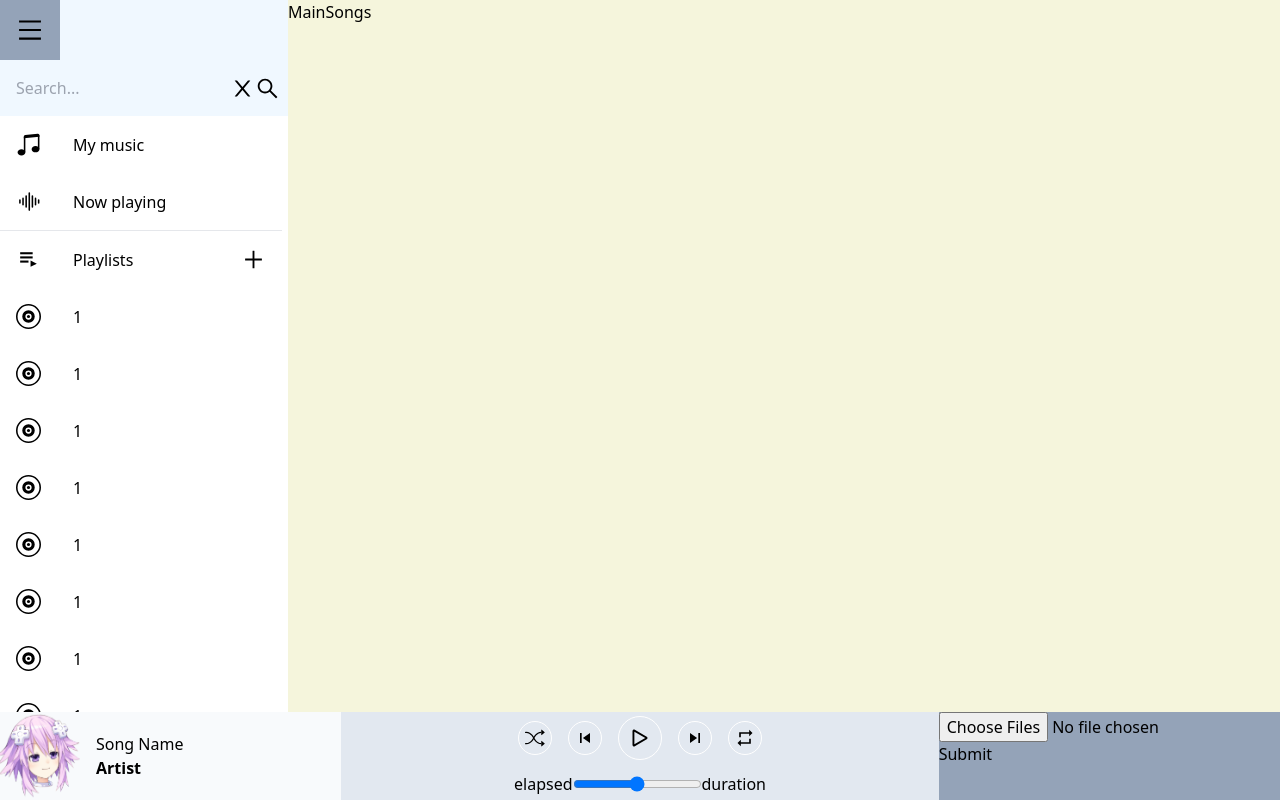
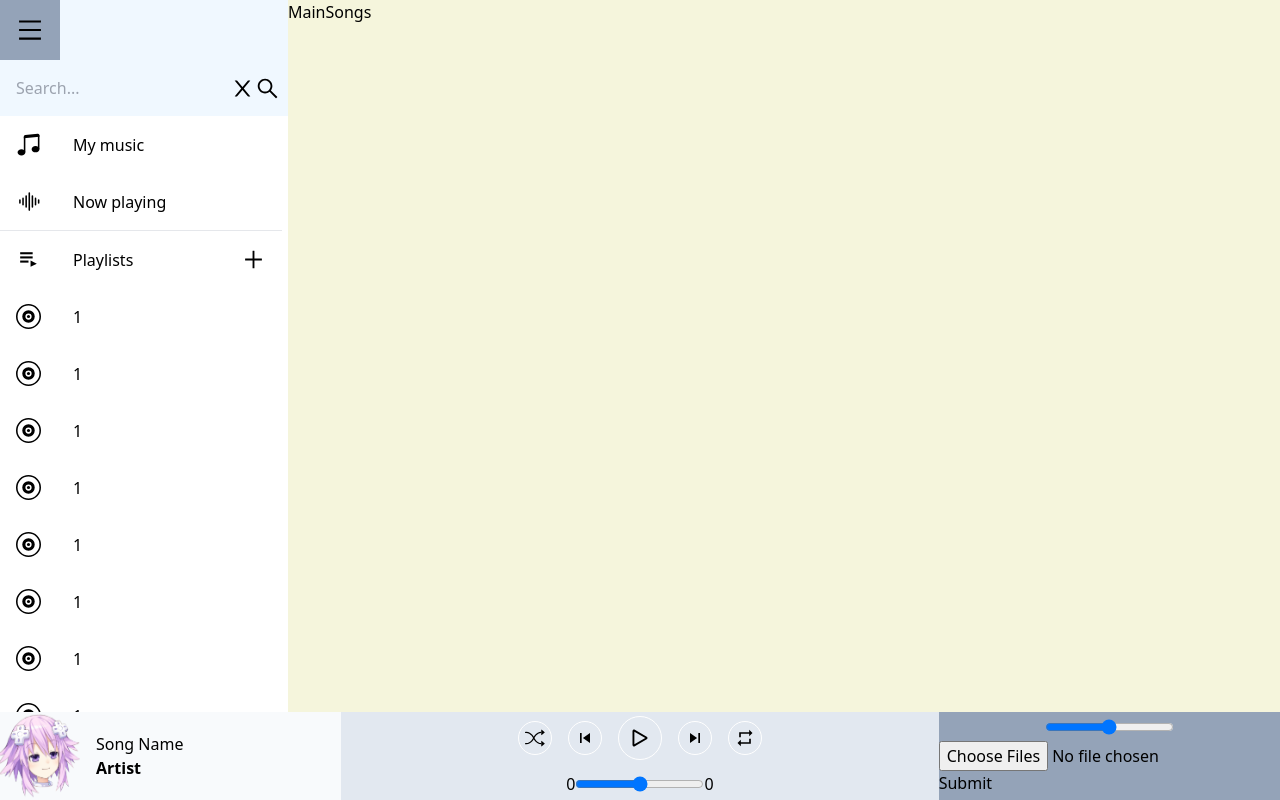
Before and after one commit to dudleylim/music-app, a React (Create React App) app: page / in a window 1280 px wide. Built offline with nearby package versions, Linux system fonts and the light colour scheme.

Commit message:
added seeking/progress bar

```diff
--- a/src/components/InputSongs.js
+++ b/src/components/InputSongs.js
@@ -10,7 +10,10 @@ const InputSongs = () => {
         if (files.length === 0) {
             console.log('No files detected');
         } else {
-            console.log(files)
+            console.log(files);
+            // reset index to 0
+            contextApi.setIndex(0);
+
             // set songs to inputted files
             contextApi.setSongs(files);
 
--- a/src/components/SongFooter.js
+++ b/src/components/SongFooter.js
@@ -4,15 +4,22 @@ import song from '../assets/songs/song1.mp3';
 import Context from './ContextApi';
 import PlaybackButton from './subcomponents/PlaybackButton';
 import InputSongs from './InputSongs';
-import { BsPlay, BsPause, BsShuffle } from 'react-icons/bs';
+import { BsPlay, BsPause, BsShuffle, BsFillVolumeOffFill, BsVolumeDownFill, BsFillVolumeUpFill } from 'react-icons/bs';
 import { MdSkipPrevious, MdSkipNext, MdOutlineRepeat, MdOutlineRepeatOne } from 'react-icons/md';
 
 const SongFooter = () => {
     const [isPlaying, setIsPlaying] = useState(false);
     const [isRepeating, setIsRepeating] = useState(false);
     const [isShuffling, setIsShuffling] = useState(false);
+    const [elapsed, setElapsed] = useState(0);
+    const [duration, setDuration] = useState(0);
     const player = useRef();
+    const progress = useRef();
     const contextApi = useContext(Context);
+
+    useEffect(() => {
+
+    }, [])
 
     const togglePlay = () => {
         const prevValue = isPlaying;
@@ -24,6 +31,7 @@ const SongFooter = () => {
         } else {
             player.current.pause();
         }
+        // console.log(player.current.duration);
     }
 
     const toggleShuffle = () => {
@@ -48,6 +56,7 @@ const SongFooter = () => {
         }
         try {
             contextApi.setCurrentSong(URL.createObjectURL(contextApi.songs[newIndex]))
+            setIsPlaying(false);
             console.log(newIndex)
         } catch (err) {
             console.log(err);
@@ -66,15 +75,53 @@ const SongFooter = () => {
         }
         try {
             contextApi.setCurrentSong(URL.createObjectURL(contextApi.songs[newIndex]))
+            setIsPlaying(false);
             console.log(newIndex)
         } catch (err) {
             console.log(err);
         }
     }
 
+    const calcTime = (seconds) => {
+        let minutes = String(Math.floor(seconds / 60));
+        let newSeconds = String(Math.floor(seconds - (minutes * 60)));
+        if (minutes.length < 2) { minutes = '0' + minutes }
+        if (newSeconds.length < 2) { newSeconds = '0' + newSeconds }
+        const time = `${minutes}:${newSeconds}`;
+        return time;
+    }
+
+    // https://www.w3schools.com/tags/ref_av_dom.asp
+    // fires when audio is playing the file; fires every 250ms
     const onPlaying = () => {
+        // set elapsed time of currently playing song
         const currentTime = player.current.currentTime;
+        setElapsed(calcTime(currentTime));
+
+        // update progress bar
+        progress.current.value = player.current.currentTime;
+    }
+
+    // fires when audio player is able to play through the whole song
+    const onLoad = () => {
+        // set the duration of the song
         const duration = player.current.duration;
+        setDuration(calcTime(duration));
+
+        // set the progress bar to the duration
+        progress.current.max = player.current.duration;
+
+        // reset play button
+        setIsPlaying(false);
+    }
+
+    const onSeek = () => {
+        if (isPlaying) {
+            togglePlay();
+        }
+        player.current.currentTime = progress.current.value;
+        const currentTime = player.current.currentTime;
+        setElapsed(calcTime(currentTime));
     }
 
     return (
@@ -88,7 +135,7 @@ const SongFooter = () => {
             </section>
 
             <section className='flex flex-col flex-1 basis-1/5 bg-slate-200 justify-center items-center gap-3'>
-                <audio ref={player} src={contextApi.currentSong} onTimeUpdate={onPlaying} />
+                <audio ref={player} src={contextApi.currentSong} onCanPlayThrough={onLoad} onTimeUpdate={onPlaying} />
                 <div className="flex flex-row w-full justify-center gap-4">
                     <PlaybackButton icon={<BsShuffle size={20} />} clickFunc={toggleShuffle} />
                     <PlaybackButton icon={<MdSkipPrevious size={20} />} clickFunc={skipPrevious} />
@@ -106,13 +153,16 @@ const SongFooter = () => {
 
                 </div>
                 <div className="flex flex-row">
-                    <p>elapsed</p>
-                    <input type="range" name="" id="" />
-                    <p>duration</p>
+                    <p>{elapsed}</p>
+                    <input type="range" id='progress' ref={progress} onChange={onSeek} />
+                    <p>{duration}</p>
                 </div>
             </section>
 
-            <section className='flex-1 bg-slate-400'>
+            <section className='flex flex-col justify-center items-center flex-1 bg-slate-400'>
+                <div>
+                    <input type="range" name="volume" id="volume" />
+                </div>
                 <InputSongs />
             </section>
         </footer>
```
